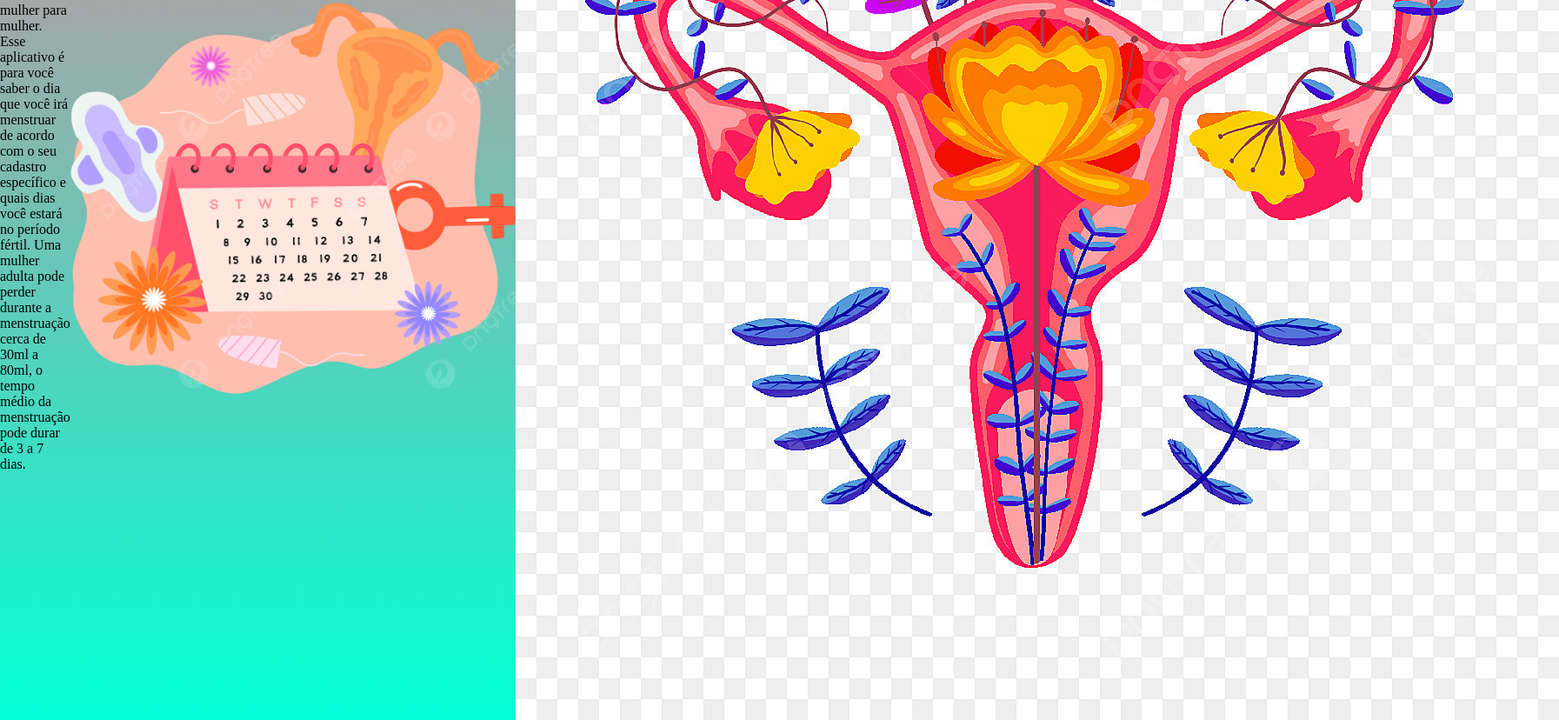
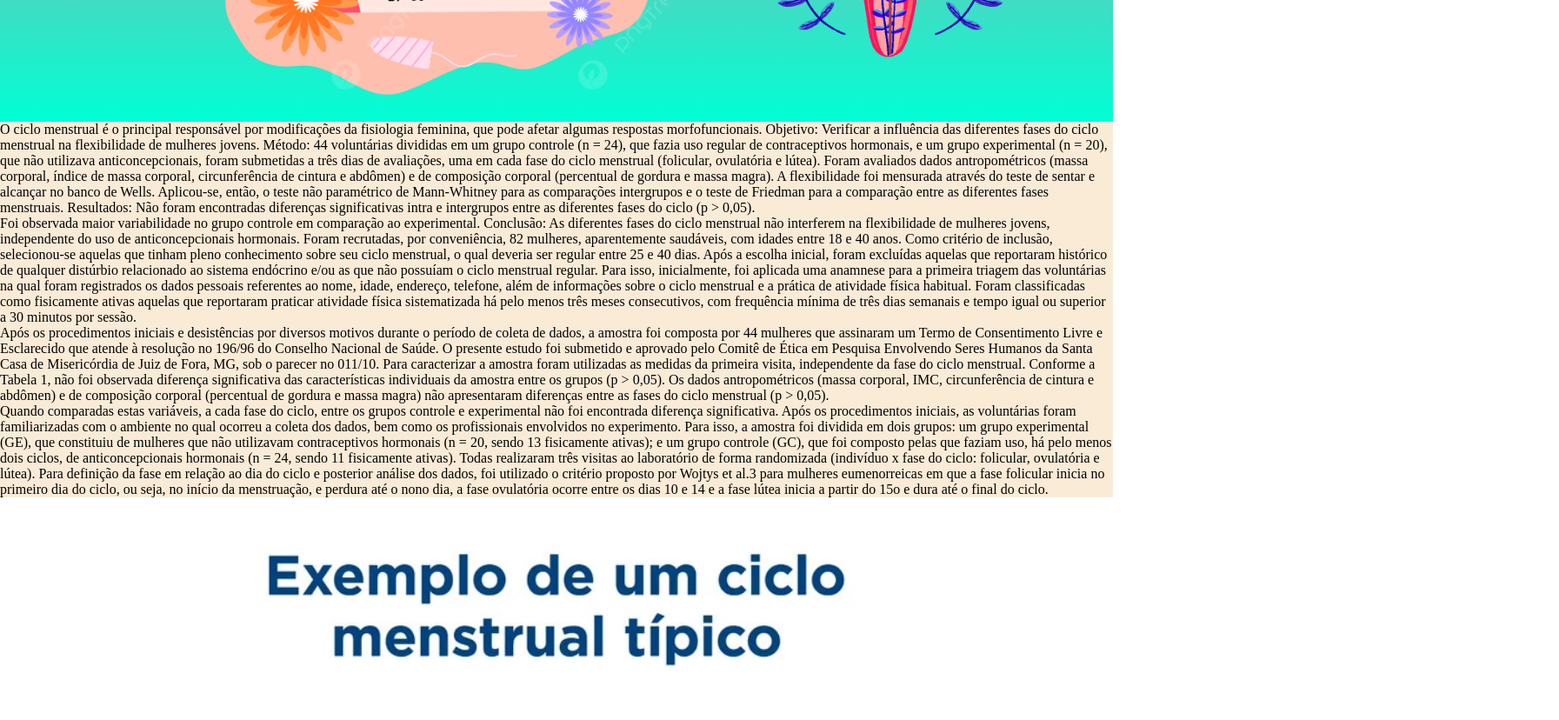
Before and after one commit to 4rthurdesouz4/Arthur, a plain HTML site: page index.html in a window 1280 px wide. Shown: the part 409-1237 px from the top of the page at 87% size, 1793 px wide, since content can reach past the window. Drawn offline with Linux system fonts and the light colour scheme.

Commit message:
Add files via upload

```diff
--- a/index.html
+++ b/index.html
@@ -21,7 +21,7 @@ O ciclo menstrual varia de 21 e 38 dias, variam de mulher para mulher. Esse apli
 </li>
 <img class="site-lista-imagem" src="calendario.png" alt="">
 
-<img class="site-lista-image" src="utero.jpg" alt="">
+<img class="site-lista-imagem2" src="utero2.png" alt="">
 
 
 </ul>
@@ -30,6 +30,89 @@ O ciclo menstrual varia de 21 e 38 dias, variam de mulher para mulher. Esse apli
 
     </section>
 
+    <section class="site-texto">
+
+        <ul class="site-textos">
+
+
+<li class="site-texto-item">O ciclo menstrual é o principal responsável por modificações da fisiologia feminina, que
+pode afetar algumas respostas morfofuncionais. Objetivo: Verificar a influência das diferentes fases do ciclo
+menstrual na flexibilidade de mulheres jovens. Método: 44 voluntárias divididas em um grupo controle (n =
+24), que fazia uso regular de contraceptivos hormonais, e um grupo experimental (n = 20), que não utilizava
+anticoncepcionais, foram submetidas a três dias de avaliações, uma em cada fase do ciclo menstrual (folicular, ovulatória e lútea). Foram avaliados dados antropométricos (massa corporal, índice de massa corporal,
+circunferência de cintura e abdômen) e de composição corporal (percentual de gordura e massa magra).
+A flexibilidade foi mensurada através do teste de sentar e alcançar no banco de Wells. Aplicou-se, então,
+o teste não paramétrico de Mann-Whitney para as comparações intergrupos e o teste de Friedman para a
+comparação entre as diferentes fases menstruais. Resultados: Não foram encontradas diferenças significativas
+intra e intergrupos entre as diferentes fases do ciclo (p > 0,05).</li>
+
+<li class="site-texto-item">Foi observada maior variabilidade no grupo
+controle em comparação ao experimental. Conclusão: As diferentes fases do ciclo menstrual não interferem
+na flexibilidade de mulheres jovens, independente do uso de anticoncepcionais hormonais.
+Foram recrutadas, por conveniência, 82 mulheres, aparentemente saudáveis, com idades entre 18 e 40 anos. Como critério de
+inclusão, selecionou-se aquelas que tinham pleno conhecimento
+sobre seu ciclo menstrual, o qual deveria ser regular entre 25 e 40
+dias. Após a escolha inicial, foram excluídas aquelas que reportaram
+histórico de qualquer distúrbio relacionado ao sistema endócrino
+e/ou as que não possuíam o ciclo menstrual regular. Para isso, inicialmente, foi aplicada uma anamnese para a primeira triagem das
+voluntárias na qual foram registrados os dados pessoais referentes ao
+nome, idade, endereço, telefone, além de informações sobre o ciclo
+menstrual e a prática de atividade física habitual. Foram classificadas
+como fisicamente ativas aquelas que reportaram praticar atividade
+física sistematizada há pelo menos três meses consecutivos, com
+frequência mínima de três dias semanais e tempo igual ou superior
+a 30 minutos por sessão.
+</li>
+<li class="site-texto-item">Após os procedimentos iniciais e desistências por diversos motivos durante o período de coleta de dados, a amostra foi composta
+por 44 mulheres que assinaram um Termo de Consentimento Livre e
+Esclarecido que atende à resolução no 196/96 do Conselho Nacional
+de Saúde. O presente estudo foi submetido e aprovado pelo Comitê
+de Ética em Pesquisa Envolvendo Seres Humanos da Santa Casa de
+Misericórdia de Juiz de Fora, MG, sob o parecer no 011/10.
+Para caracterizar a amostra foram utilizadas as medidas da primeira
+visita, independente da fase do ciclo menstrual. Conforme a Tabela 1,
+não foi observada diferença significativa das características individuais
+da amostra entre os grupos (p > 0,05).
+Os dados antropométricos (massa corporal, IMC, circunferência de
+cintura e abdômen) e de composição corporal (percentual de gordura
+e massa magra) não apresentaram diferenças entre as fases do ciclo
+menstrual (p > 0,05). </li>
+
+<li class="site-texto-item">Quando comparadas estas variáveis, a cada fase
+do ciclo, entre os grupos controle e experimental não foi encontrada
+diferença significativa. Após os procedimentos iniciais, as voluntárias foram familiarizadas
+com o ambiente no qual ocorreu a coleta dos dados, bem como os
+profissionais envolvidos no experimento. Para isso, a amostra foi dividida em dois grupos: um grupo experimental (GE), que constituiu de
+mulheres que não utilizavam contraceptivos hormonais (n = 20, sendo
+13 fisicamente ativas); e um grupo controle (GC), que foi composto
+pelas que faziam uso, há pelo menos dois ciclos, de anticoncepcionais
+hormonais (n = 24, sendo 11 fisicamente ativas). Todas realizaram três
+visitas ao laboratório de forma randomizada (indivíduo x fase do ciclo:
+folicular, ovulatória e lútea).
+Para definição da fase em relação ao dia do ciclo e posterior análise dos dados, foi utilizado o critério proposto por Wojtys et al.3
+ para mulheres eumenorreicas em que a fase folicular inicia no primeiro dia
+do ciclo, ou seja, no início da menstruação, e perdura até o nono dia, a
+fase ovulatória ocorre entre os dias 10 e 14 e a fase lútea inicia a partir
+do 15o e dura até o final do ciclo.
+</li>
+
+</ul>
+
+
+    </section>
+
+    <section class="imagemfinal">
+<img class="imagemfinal" src="BR_Clearblue_Infographics_Example_v4.webp" alt="">
+
+
+
+
+    </section>
+
+    <footer class="rodape">
+<img class="rodape-imagem" src="rodape.jpg" alt="rodape.jpg">
+
+    </footer>
 
 </body>
 </html>
--- a/style.css
+++ b/style.css
@@ -10,4 +10,19 @@ display: flex; justify-content: space-around;
 .site-lista {display: flex;justify-content: space-around; align-items: center;}
 .site-lista-imagem {width: 40%;}
 
-.site-lista-imagem {width: 40%;}
+.site-lista-imagem2 {width: 40%;}
+
+.site-lista-imagem3 {width: 60%;}
+
+.site-textos { justify-content: space-around; align-items: center;}
+
+.site-texto { background-color: antiquewhite;}
+
+.imagemfinal {width: 100%;}
+
+.rodape-imagem {width: 10%;}
+
+.rodape { background-color: aquamarine;
+
+text-align: center;
+justify-content: center; }
```
Also changed, not shown: fases-do-ciclo-menstrual.webp (added), rodape.jpg (added), utero2.png (added).
